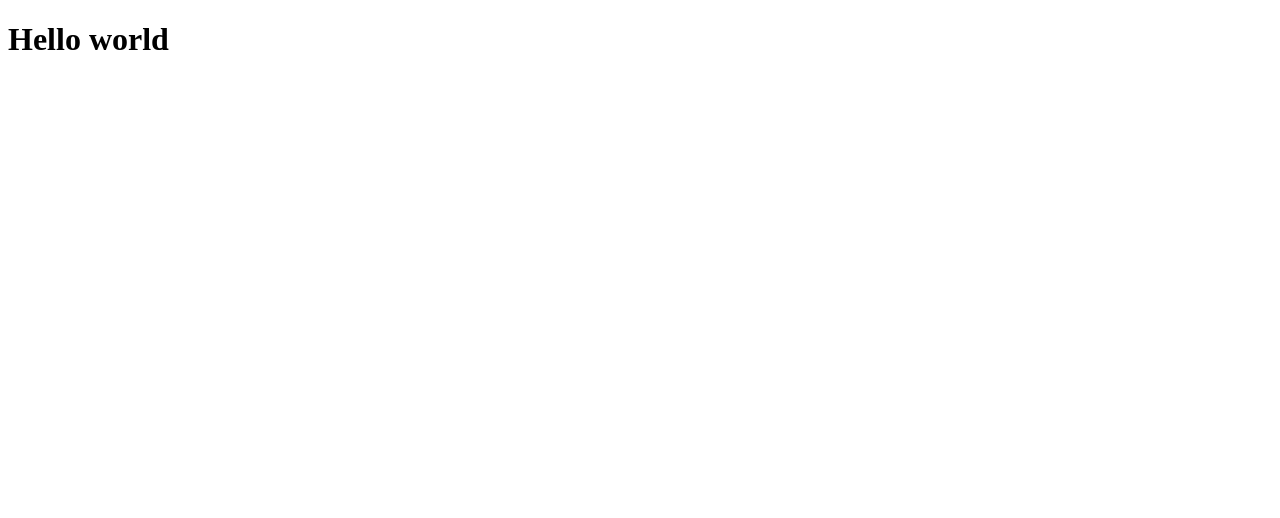
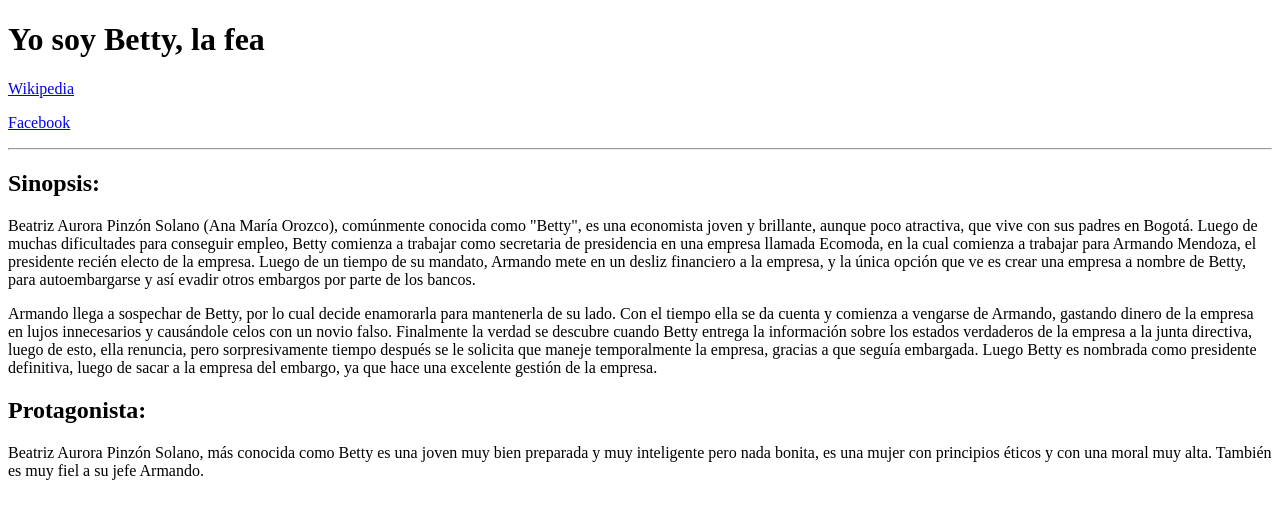
Before and after one commit to juansalazar2005/Proyecto1, a plain HTML site: page index.html in a window 1280 px wide. Drawn offline with Linux system fonts and the light colour scheme.

Commit message:
Se cambia el index

```diff
--- a/index.html
+++ b/index.html
@@ -4,9 +4,17 @@
     <meta charset="UTF-8">
     <meta http-equiv="X-UA-Compatible" content="IE=edge">
     <meta name="viewport" content="width=device-width, initial-scale=1.0">
-    <title>juansalazar</title>
-    <h1>Hello world</h1>
-
+    <title>Serie</title>
+    <h1>Yo soy Betty, la fea</h1>
+<p></p>
+<a href="https://es.wikipedia.org/wiki/Yo_soy_Betty,_la_fea"target="_blank">Wikipedia</a>
+<p><a href="https://www.facebook.com/elcapuldebetty"target= "blank">Facebook</a></p>
+<hr></hr>
+<h2>Sinopsis:</h2>
+<p>Beatriz Aurora Pinzón Solano (Ana María Orozco), comúnmente conocida como "Betty", es una economista joven y brillante, aunque poco atractiva, que vive con sus padres en Bogotá. Luego de muchas dificultades para conseguir empleo, Betty comienza a trabajar como secretaria de presidencia en una empresa llamada Ecomoda, en la cual comienza a trabajar para Armando Mendoza, el presidente recién electo de la empresa. Luego de un tiempo de su mandato, Armando mete en un desliz financiero a la empresa, y la única opción que ve es crear una empresa a nombre de Betty, para autoembargarse y así evadir otros embargos por parte de los bancos.
+<p>Armando llega a sospechar de Betty, por lo cual decide enamorarla para mantenerla de su lado. Con el tiempo ella se da cuenta y comienza a vengarse de Armando, gastando dinero de la empresa en lujos innecesarios y causándole celos con un novio falso. Finalmente la verdad se descubre cuando Betty entrega la información sobre los estados verdaderos de la empresa a la junta directiva, luego de esto, ella renuncia, pero sorpresivamente tiempo después se le solicita que maneje temporalmente la empresa, gracias a que seguía embargada. Luego Betty es nombrada como presidente definitiva, luego de sacar a la empresa del embargo, ya que hace una excelente gestión de la empresa.  </p>
+<h2>Protagonista:</h2>
+<p>Beatriz Aurora Pinzón Solano, más conocida como Betty es una joven muy bien preparada y muy inteligente pero nada bonita, es una mujer con principios éticos y con una moral muy alta. También es muy fiel a su jefe Armando.</p>
 </head>
 <body>
 
```
